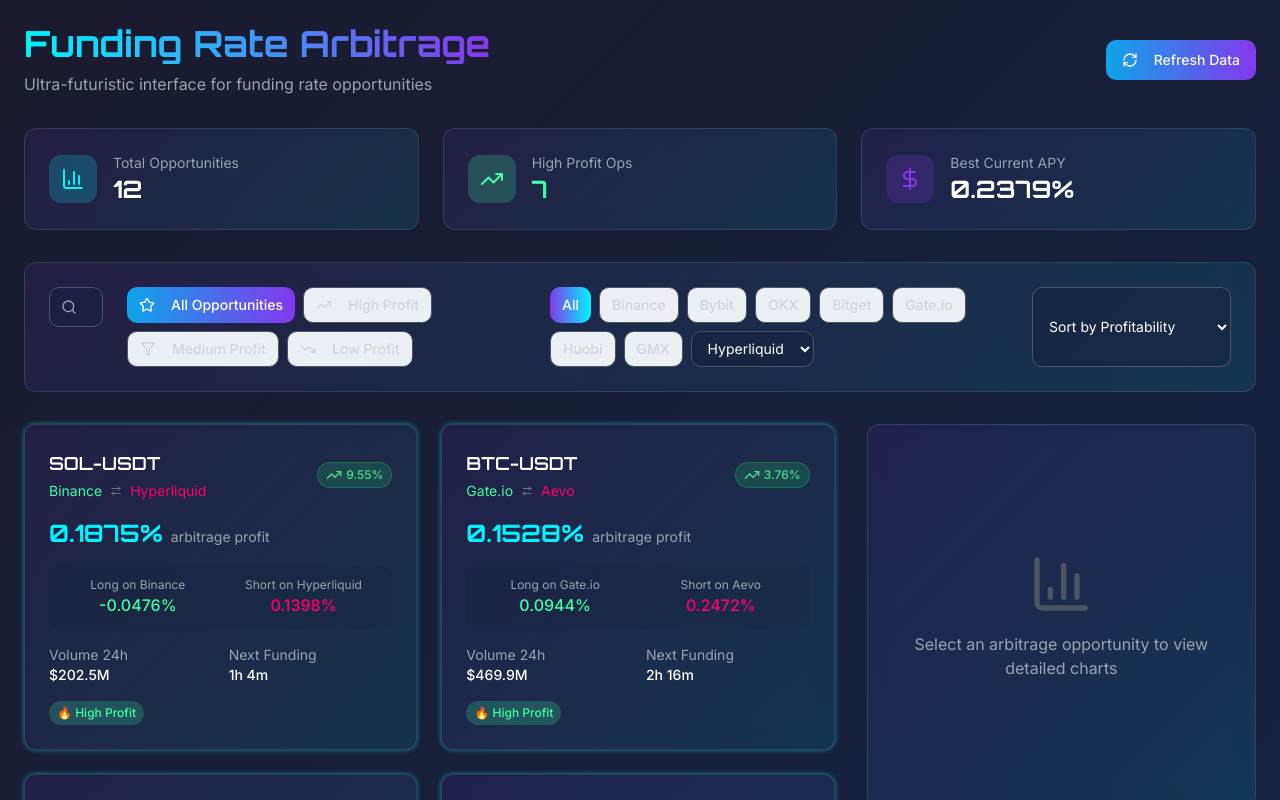
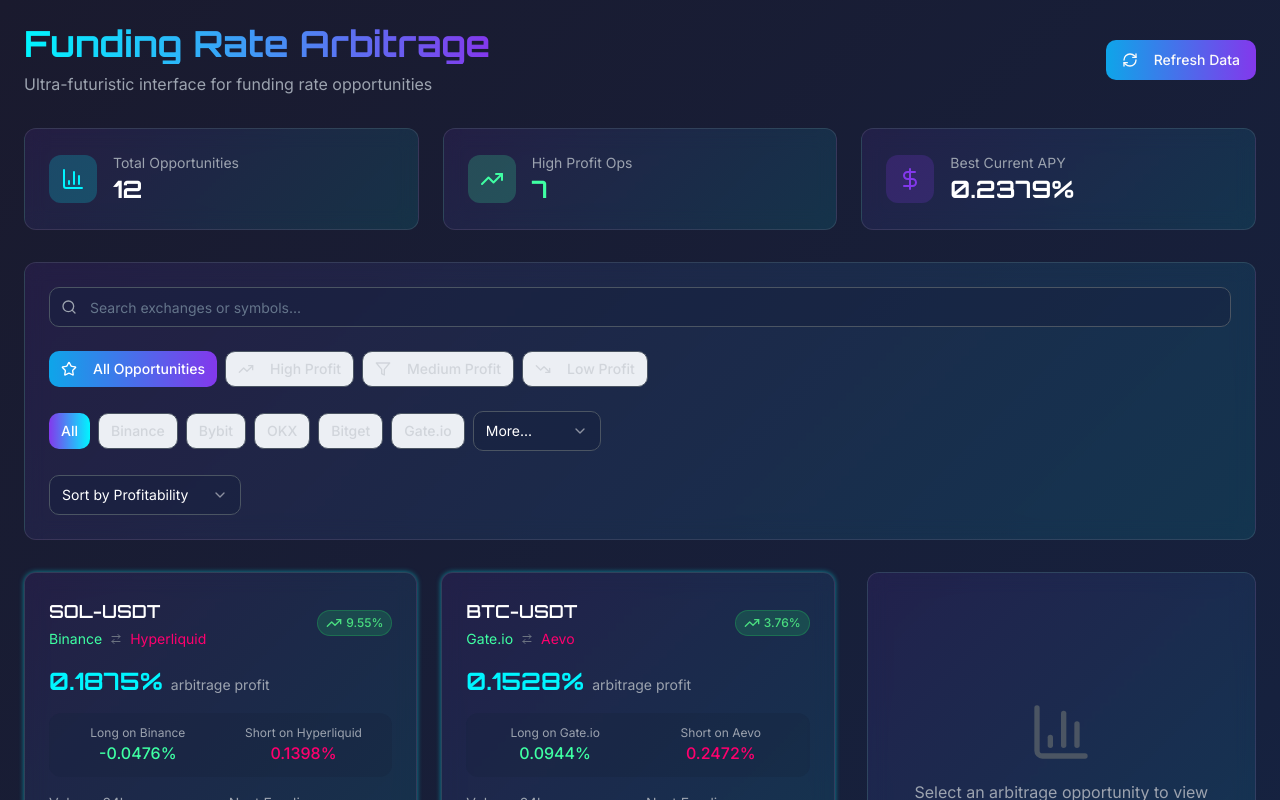
Before and after one commit to Brokendod/opesia-arbitrage-new, a React (Vite) app: page / in a window 1280 px wide. Shown: the top 800 px of the page. Built offline with nearby package versions, Linux system fonts and the light colour scheme.

Commit message:
Fix: Exchange filter scroll issue
Prevent scrolling past the exchange filter buttons.

```diff
--- a/src/components/ArbitrageFilters.tsx
+++ b/src/components/ArbitrageFilters.tsx
@@ -3,6 +3,7 @@ import React from 'react';
 import { Search, Filter, TrendingUp, TrendingDown, Star } from 'lucide-react';
 import { Button } from '@/components/ui/button';
 import { Input } from '@/components/ui/input';
+import { Select, SelectContent, SelectItem, SelectTrigger, SelectValue } from '@/components/ui/select';
 
 interface FiltersProps {
   searchTerm: string;
@@ -44,11 +45,15 @@ const ArbitrageFilters: React.FC<FiltersProps> = ({
     { value: 'change', label: '24h Change' }
   ];
 
+  // Show first 6 exchanges as buttons, rest in dropdown
+  const visibleExchanges = exchanges.slice(0, 6);
+  const dropdownExchanges = exchanges.slice(6);
+
   return (
     <div className="data-card mb-8">
-      <div className="flex flex-col lg:flex-row gap-6">
+      <div className="flex flex-col gap-6">
         {/* Search */}
-        <div className="flex-1">
+        <div className="w-full">
           <div className="relative">
             <Search className="absolute left-3 top-1/2 transform -translate-y-1/2 text-gray-400 w-4 h-4" />
             <Input
@@ -61,6 +66,7 @@ const ArbitrageFilters: React.FC<FiltersProps> = ({
         </div>
 
         {/* Profitability Filter */}
+        <div className="w-full">
           <div className="flex flex-wrap gap-2">
             {profitabilityOptions.map((option) => {
               const Icon = option.icon;
@@ -82,10 +88,12 @@ const ArbitrageFilters: React.FC<FiltersProps> = ({
               );
             })}
           </div>
+        </div>
 
         {/* Exchange Filter */}
-        <div className="flex flex-wrap gap-2">
-          {exchanges.slice(0, 8).map((exchange) => (
+        <div className="w-full">
+          <div className="flex flex-wrap gap-2 items-center">
+            {visibleExchanges.map((exchange) => (
               <Button
                 key={exchange}
                 variant={selectedExchange === exchange ? "default" : "outline"}
@@ -95,39 +103,42 @@ const ArbitrageFilters: React.FC<FiltersProps> = ({
                   selectedExchange === exchange
                     ? 'bg-gradient-to-r from-neon-purple to-neon-cyan text-white'
                     : 'border-gray-600 text-gray-300 hover:border-neon-cyan hover:text-neon-cyan'
-              } transition-all duration-300`}
+                } transition-all duration-300 flex-shrink-0`}
               >
                 {exchange}
               </Button>
             ))}
-          {exchanges.length > 8 && (
-            <select
-              value={selectedExchange}
-              onChange={(e) => onExchangeChange(e.target.value)}
-              className="px-3 py-1 bg-dark-200/50 border border-gray-600 rounded-md text-white text-sm focus:border-neon-cyan focus:outline-none"
-            >
-              {exchanges.slice(8).map((exchange) => (
-                <option key={exchange} value={exchange} className="bg-dark-200">
+
+            {/* Dropdown for remaining exchanges */}
+            <Select value={dropdownExchanges.includes(selectedExchange) ? selectedExchange : ""} onValueChange={onExchangeChange}>
+              <SelectTrigger className="w-32 bg-dark-200/50 border-gray-600 text-white focus:border-neon-cyan">
+                <SelectValue placeholder="More..." />
+              </SelectTrigger>
+              <SelectContent className="bg-dark-200 border-gray-600 z-50">
+                {dropdownExchanges.map((exchange) => (
+                  <SelectItem key={exchange} value={exchange} className="text-white hover:bg-gray-700 focus:bg-gray-700">
                     {exchange}
-                </option>
+                  </SelectItem>
                 ))}
-            </select>
-          )}
+              </SelectContent>
+            </Select>
+          </div>
         </div>
 
         {/* Sort Options */}
-        <div className="flex gap-2">
-          <select
-            value={sortBy}
-            onChange={(e) => onSortChange(e.target.value)}
-            className="px-3 py-2 bg-dark-200/50 border border-gray-600 rounded-md text-white text-sm focus:border-neon-cyan focus:outline-none"
-          >
+        <div className="w-full">
+          <Select value={sortBy} onValueChange={onSortChange}>
+            <SelectTrigger className="w-48 bg-dark-200/50 border-gray-600 text-white focus:border-neon-cyan">
+              <SelectValue placeholder="Sort by..." />
+            </SelectTrigger>
+            <SelectContent className="bg-dark-200 border-gray-600 z-50">
               {sortOptions.map((option) => (
-              <option key={option.value} value={option.value} className="bg-dark-200">
+                <SelectItem key={option.value} value={option.value} className="text-white hover:bg-gray-700 focus:bg-gray-700">
                   Sort by {option.label}
-              </option>
+                </SelectItem>
               ))}
-          </select>
+            </SelectContent>
+          </Select>
         </div>
       </div>
     </div>
```
Lines whose indentation alone changed are shown as unchanged.
